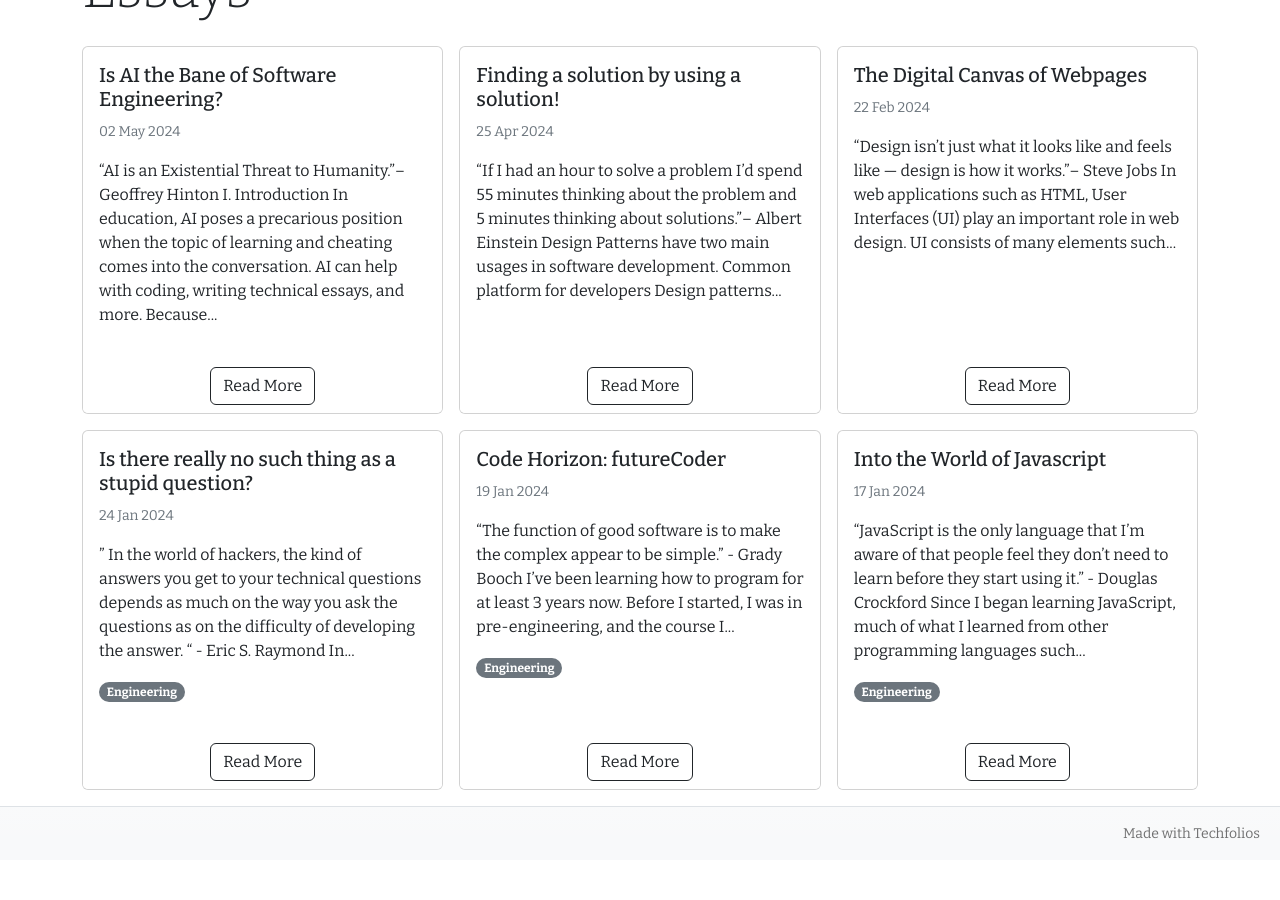
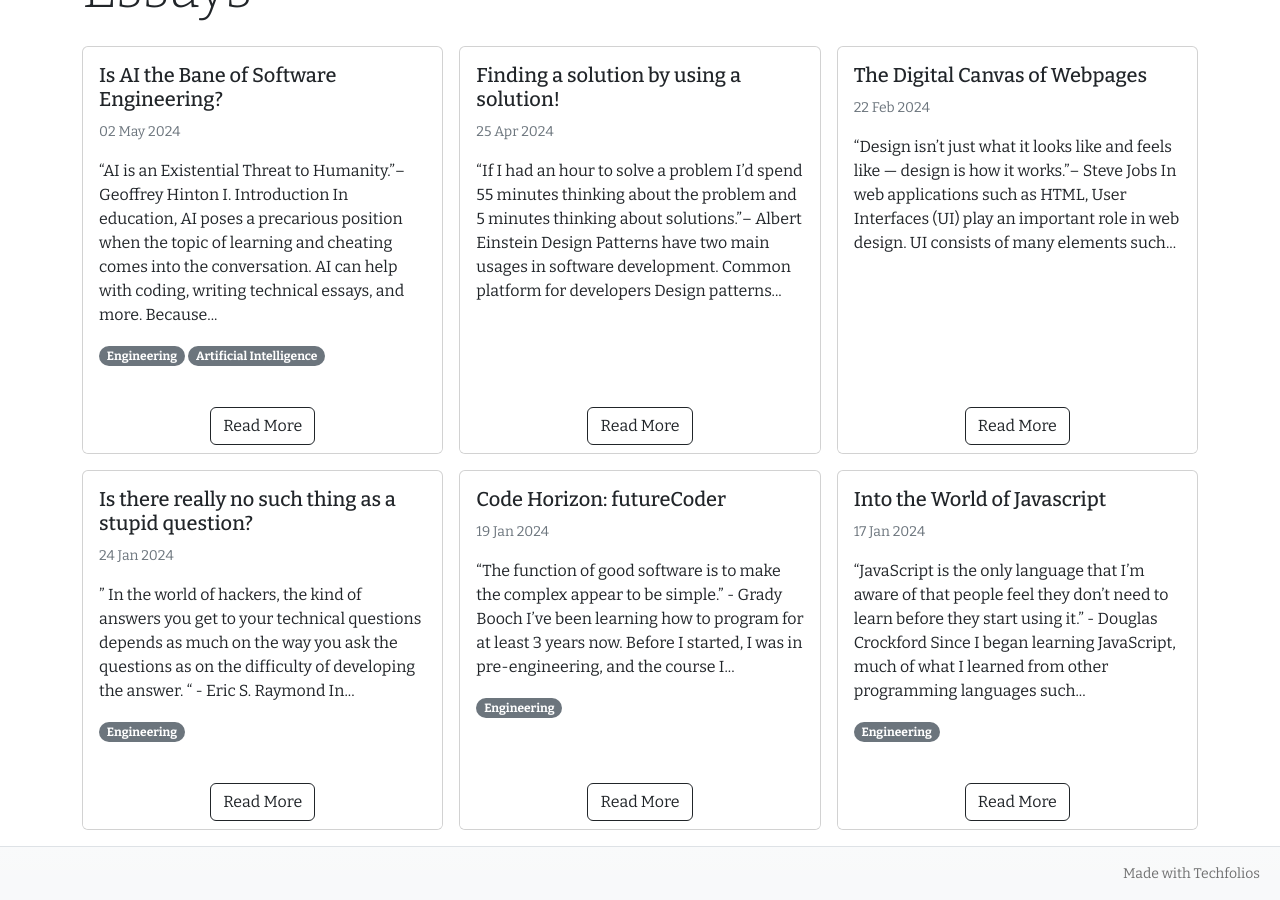
Before and after one commit to dport2469/roycenainoa, a Jekyll site: the page built from index.html, in a window 1280 px wide and 900 px high, scrolled down 1438 px. Built offline with Jekyll 4.4.1, drawn with Linux system fonts in a browser that asks for light colours; before the commit the page ends 2298 px from its top, so only the background shows below that.

Commit message:
Update is-ai-the-bane-of-software-engineering.md

```diff
--- a/essays/is-ai-the-bane-of-software-engineering.md
+++ b/essays/is-ai-the-bane-of-software-engineering.md
@@ -5,6 +5,9 @@ title: "Is AI the Bane of Software Engineering?"
 # All dates must be YYYY-MM-DD format!
 date: 2024-05-02
 published: true
+labels:
+  - Engineering
+  - Artificial Intelligence
 ---
 *"AI is an Existential Threat to Humanity."*– Geoffrey Hinton
 
```
